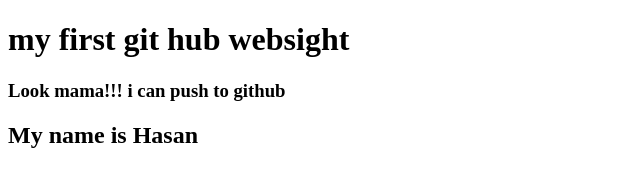
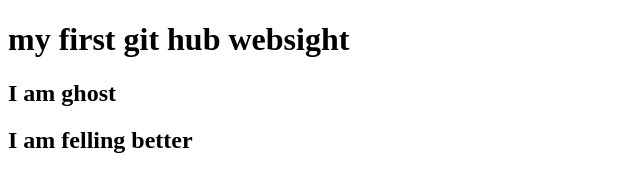
Before and after one commit to Hasanislam908/my-first-websight, a plain HTML site: page index.html in a window 1280 px wide. Shown: the whole page, without its empty margins (0-640 px from the left). Drawn offline with Linux system fonts and the light colour scheme.

Commit message:
ghost hunting

```diff
--- a/index.html
+++ b/index.html
@@ -7,7 +7,7 @@
 </head>
 <body>
     <h1>my first git hub websight </h1>
-    <h3>Look mama!!! i can push to github</h3>
-    <h2>My name is Hasan</h2>
+   <h2>I am ghost</h2>
+   <h2>I am felling better</h2>
 </body>
 </html>
```
